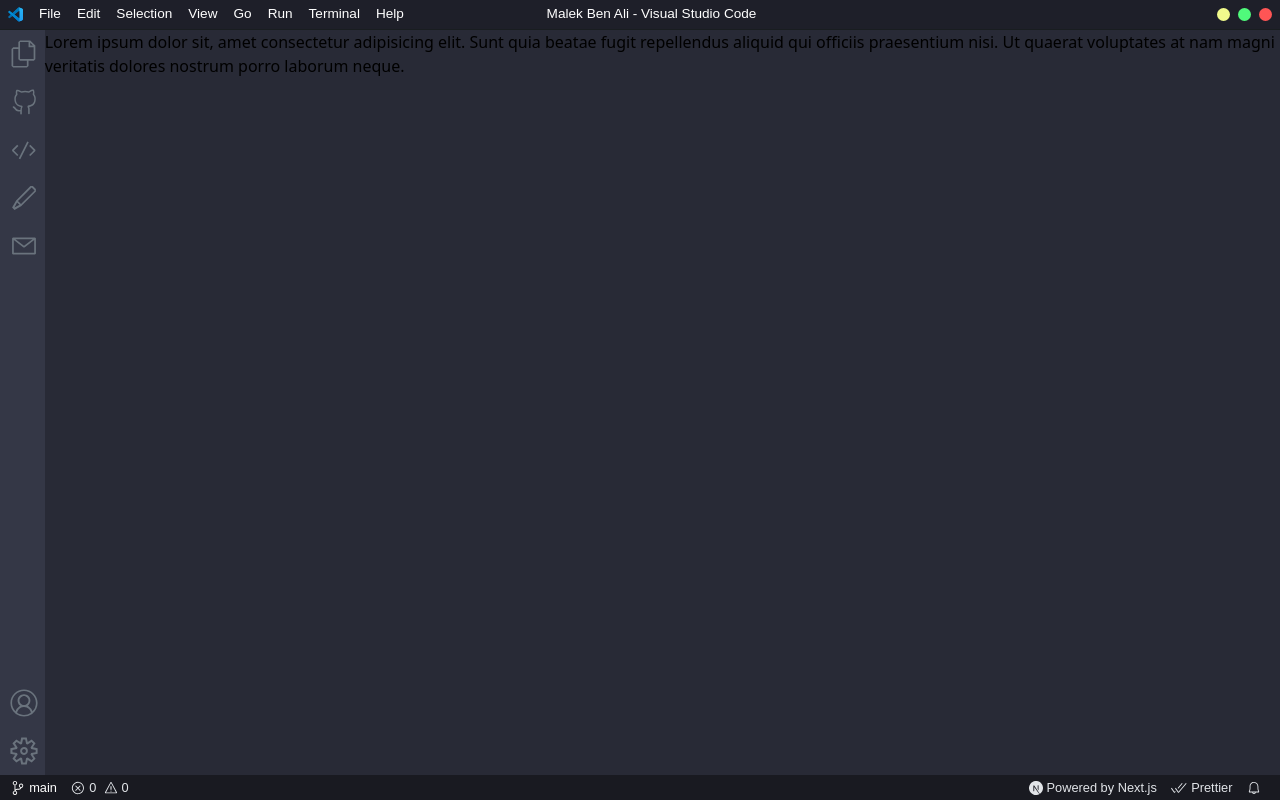
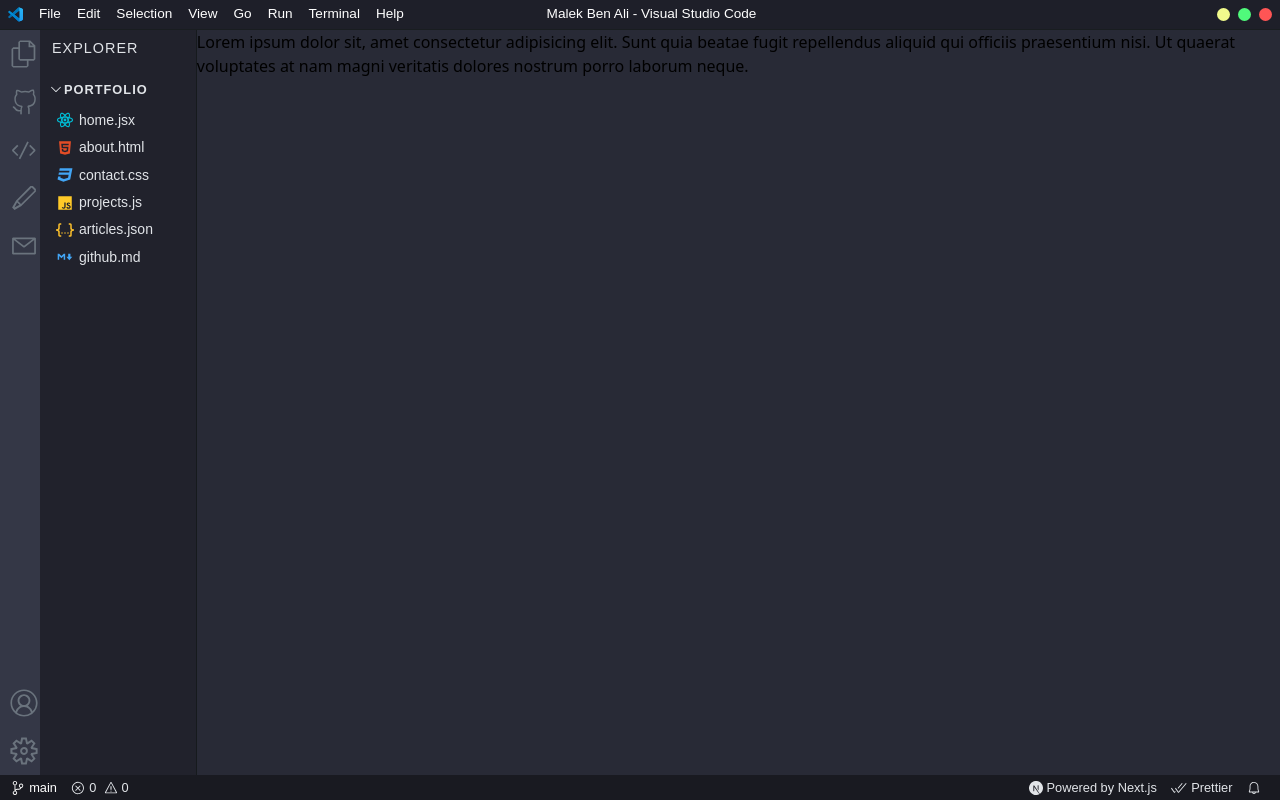
Before and after one commit to malekbena/malek_code, a Next.js app in the folder client/: page / in a window 1280 px wide. Built offline with nearby package versions, Linux system fonts and the light colour scheme.

Commit message:
explorer component

```diff
--- a/client/src/app/layout.js
+++ b/client/src/app/layout.js
@@ -1,6 +1,7 @@
 import TitleBar from '@/components/TitleBar'
 import Footer from '@/components/Footer'
 import Sidebar from '@/components/Sidebar'
+import Explorer from '@/components/Explorer'
 import '../styles/globals.css'
 import styles from '../styles/layout.module.css'
 
@@ -16,6 +17,7 @@ export default function RootLayout({ children }) {
         <TitleBar />
         <div className={styles.main}>
           <Sidebar />
+          <Explorer />
           {children}
         </div>
         <Footer />
--- /dev/null
+++ b/client/src/components/Explorer.js
@@ -0,0 +1,85 @@
+"use client";
+import Link from 'next/link';
+import Image from 'next/image';
+import { useState } from 'react';
+import ChevronRight from './icons/Chevronright';
+import styles from '../styles/Explorer.module.css';
+
+const explorerItems = [
+    {
+        name: 'home.jsx',
+        path: '/',
+        icon: 'react_icon.svg',
+    },
+    {
+        name: 'about.html',
+        path: 'about',
+        icon: 'html_icon.svg',
+    },
+    {
+        name: 'contact.css',
+        path: 'contact',
+        icon: 'css_icon.svg',
+    },
+    {
+        name: 'projects.js',
+        path: 'projects',
+        icon: 'js_icon.svg',
+    },
+    {
+        name: 'articles.json',
+        path: 'articles',
+        icon: 'json_icon.svg',
+    },
+    {
+        name: 'github.md',
+        path: 'github',
+        icon: 'markdown_icon.svg',
+    },
+];
+
+const Explorer = () => {
+    const [portfolioOpen, setPortfolioOpen] = useState(true);
+
+    return (
+        <div className={styles.explorer}>
+            <p className={styles.title}>Explorer</p>
+            <div>
+                <input
+                    type="checkbox"
+                    className={styles.checkbox}
+                    id="portfolio-checkbox"
+                    checked={portfolioOpen}
+                    onChange={() => setPortfolioOpen(!portfolioOpen)}
+                />
+                <label htmlFor="portfolio-checkbox" className={styles.heading}>
+                    <ChevronRight
+                        className={styles.chevron}
+                        style={portfolioOpen ? { transform: 'rotate(90deg)' } : {}}
+                    />
+                    Portfolio
+                </label>
+                <div
+                    className={styles.files}
+                    style={portfolioOpen ? { display: 'block' } : { display: 'none' }}
+                >
+                    {explorerItems.map((item) => (
+                        <Link href={item.path} key={item.name}>
+                            <div className={styles.file}>
+                                <Image
+                                    src={`/${item.icon}`}
+                                    alt={item.name}
+                                    height={18}
+                                    width={18}
+                                />{' '}
+                                <p>{item.name}</p>
+                            </div>
+                        </Link>
+                    ))}
+                </div>
+            </div>
+        </div>
+    );
+};
+
+export default Explorer;
--- /dev/null
+++ b/client/src/components/icons/ChevronRight.js
@@ -0,0 +1,20 @@
+const ChevronRight = (props) => {
+    return (
+        <svg
+            width={16}
+            height={16}
+            viewBox="0 0 16 16"
+            xmlns="http://www.w3.org/2000/svg"
+            fill="currentColor"
+            {...props}
+        >
+            <path
+                fillRule="evenodd"
+                clipRule="evenodd"
+                d="M10.072 8.024L5.715 3.667l.618-.62L11 7.716v.618L6.333 13l-.618-.619 4.357-4.357z"
+            />
+        </svg>
+    );
+};
+
+export default ChevronRight;
--- /dev/null
+++ b/client/src/styles/Explorer.module.css
@@ -0,0 +1,75 @@
+.explorer {
+    background: var(--explorer-bg);
+    width: 18vw;
+    color: rgb(225, 228, 232);
+    font-family: 'Source Sans Pro', sans-serif;
+    border-right: 1px solid var(--explorer-border);
+}
+
+.title {
+    padding: 0.5rem 0.75rem;
+    font-weight: 300;
+    text-transform: uppercase;
+    font-size: 0.9rem;
+    letter-spacing: 1px;
+    margin-bottom: 0.75rem;
+}
+
+.heading {
+    text-transform: uppercase;
+    font-weight: bold;
+    font-size: 0.8rem;
+    letter-spacing: 1px;
+    display: flex;
+    align-items: center;
+    cursor: pointer;
+    padding: 0 0.5rem;
+}
+
+.checkbox {
+    position: absolute;
+    opacity: 0;
+    z-index: -1;
+}
+
+.files {
+    padding: 0.5rem 0;
+    cursor: pointer;
+}
+
+.file {
+    padding: 0.2rem 1rem;
+    display: flex;
+    align-items: center;
+    font-size: 0.875rem;
+}
+
+.file p {
+    margin-left: 5px;
+}
+
+.file:hover {
+    background: var(--explorer-hover-bg);
+}
+
+.chevron {
+    transition: transform 0.2s;
+}
+
+@media screen and (min-width: 2000px) {
+    .explorer {
+        width: 10vw;
+    }
+}
+
+@media screen and (max-width: 900px) {
+    .explorer {
+        width: 20vw;
+    }
+}
+
+@media screen and (max-width: 600px) {
+    .explorer {
+        display: none;
+    }
+}
```
Also changed, not shown: client/public/css_icon.svg (added).
